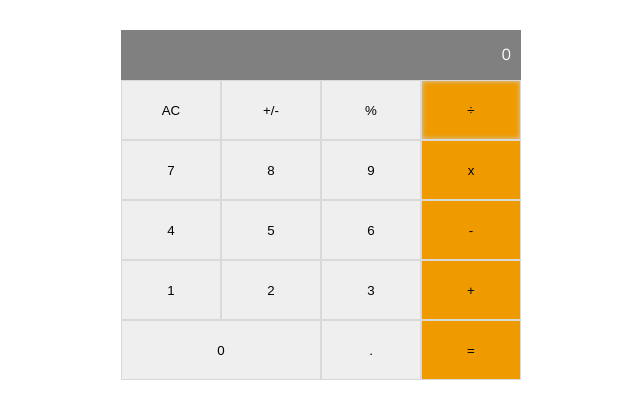
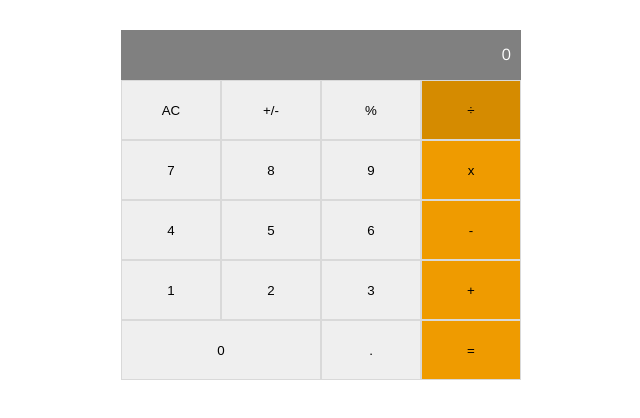
Before and after one commit to Baayeh/maths-magicians, a React (Create React App) app: page / in a window 1280 px wide. In both pictures the pointer is over the button 790 px from the left and 110 px from the top of the page. Shown: the top 418 px of the page, without its empty margins (319-959 px from the left). Built offline with nearby package versions, Linux system fonts and the light colour scheme.

Commit message:
Style buttons

```diff
--- a/src/App.css
+++ b/src/App.css
@@ -34,6 +34,10 @@ div.operators button {
   background-color: rgb(239, 155, 0);
 }
 
+div.operators button:hover {
+  background-color: rgb(213, 139, 0);
+}
+
 button.btn {
   padding: 14px 10px;
   border-radius: 0;
@@ -51,5 +55,5 @@ button.btn-zero {
 }
 
 button.btn:hover {
-  box-shadow: inset 0 0 5px #ccc;
+  background-color: rgb(230, 230, 230);
 }
```
